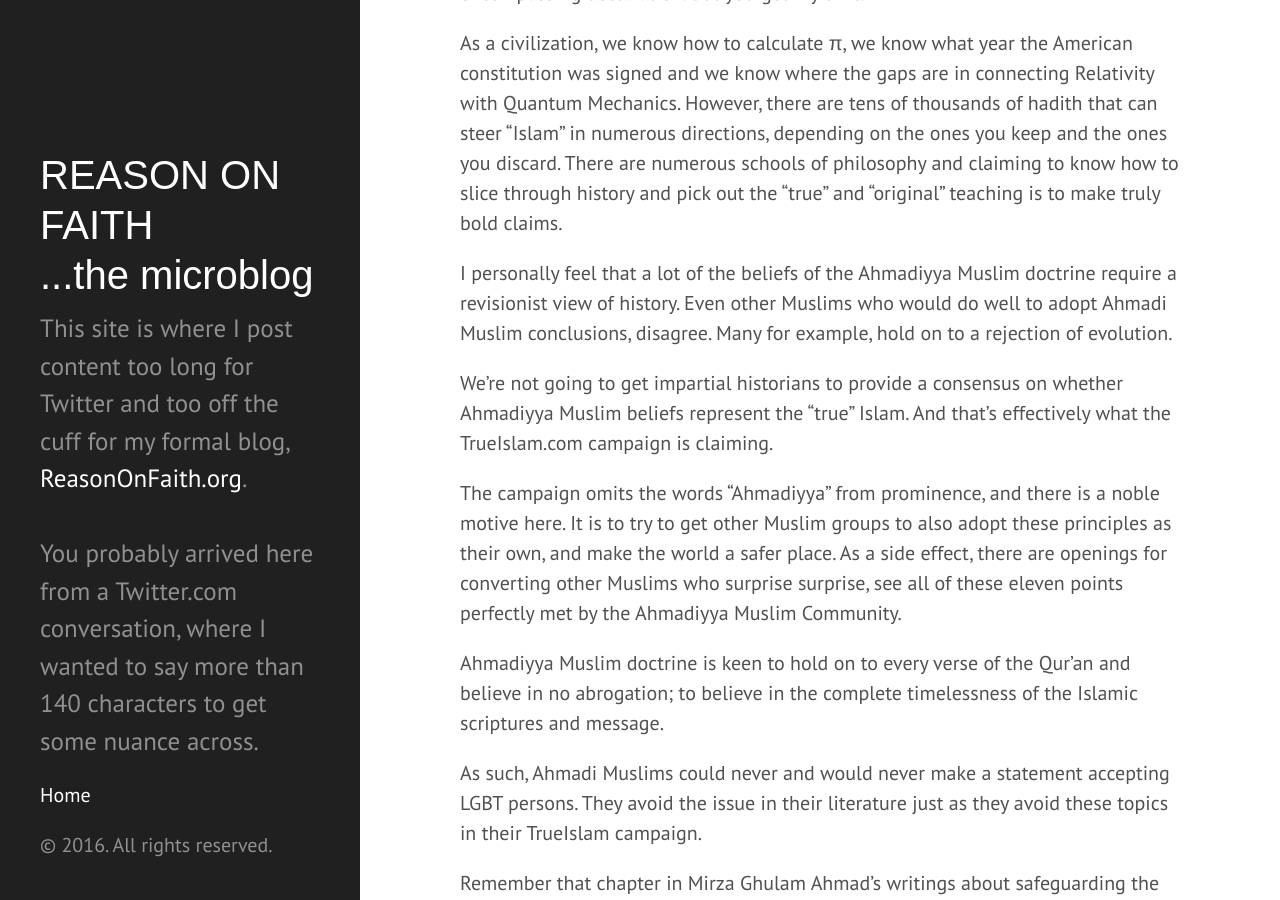
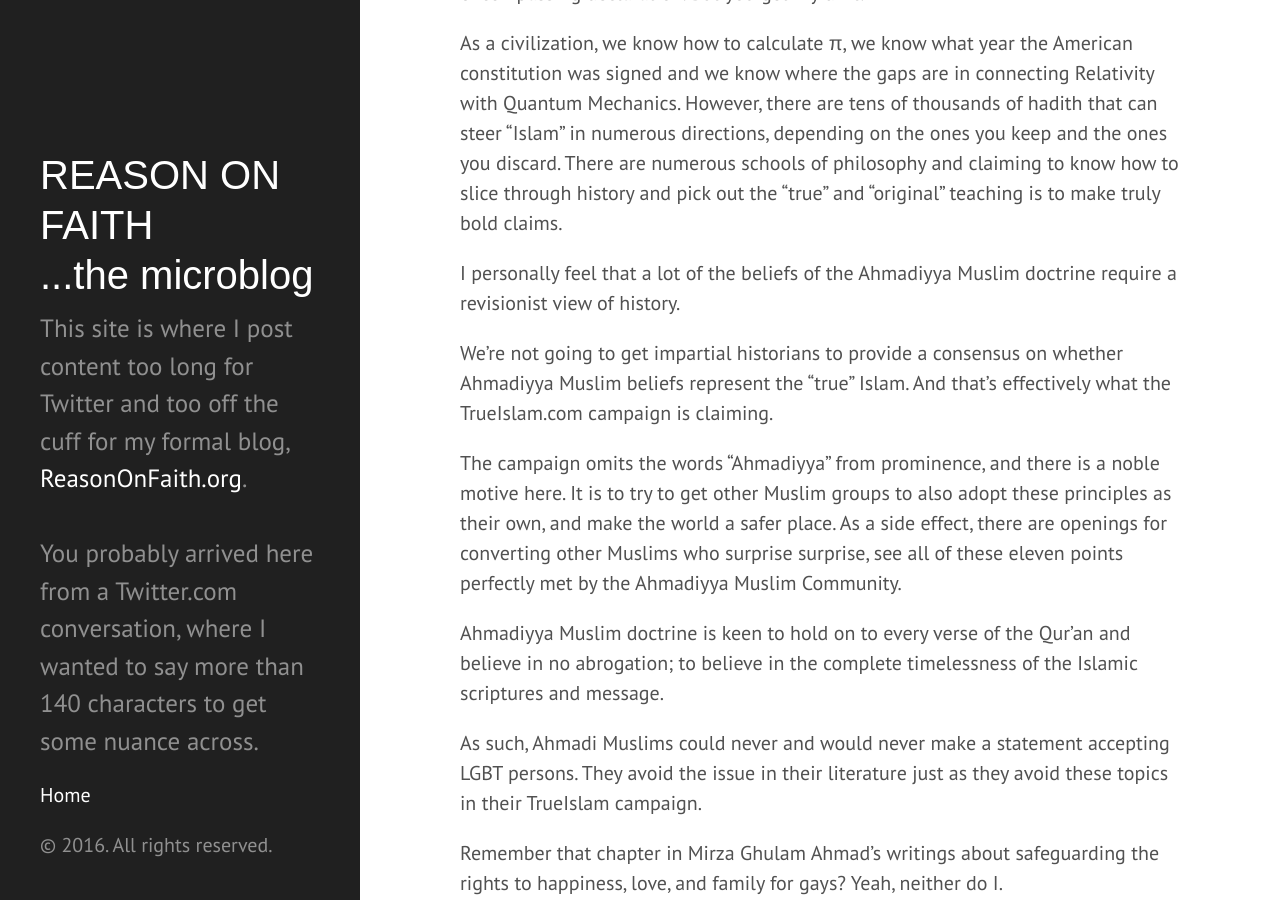
Before and after one commit to ReasonOnFaith/ReasonOnFaith.github.io, a Jekyll site: the page built from _posts/2016-03-29-the-mrm-and-the-true-islam-campaigns.markdown, in a window 1280 px wide and 900 px high, scrolled down 1615 px. Built offline with Jekyll 4.4.1, drawn with Linux system fonts in a browser that asks for light colours.

Commit message:
Post update: The MRM and the True Islam Campaigns

```diff
--- a/_posts/2016-03-29-the-mrm-and-the-true-islam-campaigns.markdown
+++ b/_posts/2016-03-29-the-mrm-and-the-true-islam-campaigns.markdown
@@ -31,7 +31,7 @@ What would have been better in my opinion, is a slogan such as "A Modern Islam"
 
 As a civilization, we know how to calculate π, we know what year the American constitution was signed and we know where the gaps are in connecting Relativity with Quantum Mechanics. However, there are tens of thousands of hadith that can steer "Islam" in numerous directions, depending on the ones you keep and the ones you discard. There are numerous schools of philosophy and claiming to know how to slice through history and pick out the "true" and "original" teaching is to make truly bold claims.
 
-I personally feel that a lot of the beliefs of the Ahmadiyya Muslim doctrine require a revisionist view of history. Even other Muslims who would do well to adopt Ahmadi Muslim conclusions, disagree. Many for example, hold on to a rejection of evolution.
+I personally feel that a lot of the beliefs of the Ahmadiyya Muslim doctrine require a revisionist view of history.
 
 We're not going to get impartial historians to provide a consensus on whether Ahmadiyya Muslim beliefs represent the "true" Islam. And that's effectively what the TrueIslam.com campaign is claiming.
 
```
